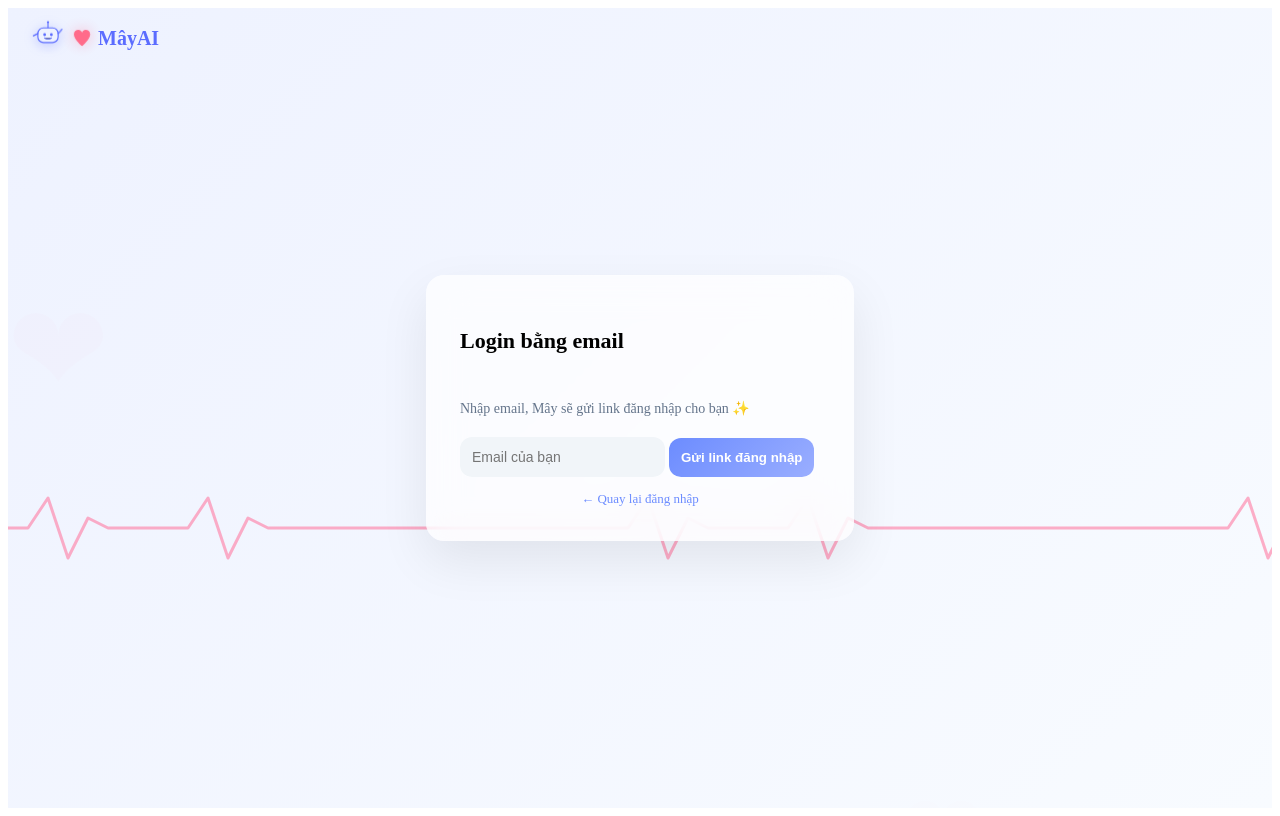
After one commit to kfcadcontact123-oss/may-app, a Django app: page /accounts/login-link/ in a window 1280 px wide. The commit adds this page. Run offline with Django 5.2, Linux system fonts and the light colour scheme.

Commit message:
fixing stuff

```diff
--- a/accounts/urls.py
+++ b/accounts/urls.py
@@ -7,8 +7,8 @@ from .views import delete_account
 from .views import profile_view, about_view, verify_email, check_email
 from .views import upload_avatar
 from .views_notification import *
-from .views import search_user, change_password_custom
-from accounts.views import login_view
+from .views import search_user
+from accounts.views import login_view, login_with_token, send_login_link
 urlpatterns = [
     path("logout/", auth_views.LogoutView.as_view(), name="logout"),
     path("signup/", signup_view, name="signup"),
@@ -56,5 +56,7 @@ urlpatterns = [
     path("notif/api/", notif_api, name="notif_api"),
     path("login/", login_view, name="login"),
     path("verify/<uidb64>/<token>/", verify_email, name="verify_email"),
-    path("check-email/", check_email, name="check_email")
+    path("check-email/", check_email, name="check_email"),
+    path("login-link/", send_login_link, name="login_link"),
+    path("login-token/<uidb64>/<token>/",login_with_token, name="login_with_token"),
 ]
--- a/accounts/views.py
+++ b/accounts/views.py
@@ -28,6 +28,14 @@ def signup_view(request):
         if form.is_valid():
             email = form.cleaned_data.get("email")
             name = form.cleaned_data.get("name")
+
+            if not name or name.strip() == "":
+                form.add_error("name", "Vui lòng nhập tên của bạn")
+                return render(request, "signup.html", {
+                                        "form": form,
+                                        "locations": VIETNAM_LOCATIONS
+                                    })
+            name = name.strip()
             password = form.cleaned_data.get("password1")
 
             existing_user = User.objects.filter(email=email).first()
@@ -35,6 +43,22 @@ def signup_view(request):
             if existing_user:
                 if not existing_user.is_active:
                     user = existing_user
+                    uid = urlsafe_base64_encode(force_bytes(user.pk))
+                    token = default_token_generator.make_token(user)
+                    verify_link = request.build_absolute_uri(
+                        reverse("verify_email", args=[uid, token])
+                                )
+
+                    send_mail(
+                        "Xác nhận tài khoản ở MâyAInd nhé.",
+                        f"Link mới của bạn:\n{verify_link}",
+                        gmail,
+                        [user.email],
+                    )
+
+                    return render(request, "auth/check_email.html", {
+                    "message": "Email xác nhận mới đã được gửi lại"
+                        })
                 else:
                     form.add_error("email", "Email đã tồn tại")
                     return render(request, "signup.html", {
@@ -44,7 +68,7 @@ def signup_view(request):
             else:
                 user = form.save(commit=False)
                 user.username = email
-                user.first_name = name or ""
+                user.first_name = name.strip()
                 user.is_active = False
                 user.save()
 
@@ -223,21 +247,24 @@ def delete_account(request):
 
     return redirect("login")
 from django.contrib.auth import authenticate
+from django.contrib.auth import authenticate, login
+
 def login_view(request):
+    error = None
 
     if request.method == "POST":
-        email = request.POST.get("username")  # 🔥 email
+        email = request.POST.get("username")
         password = request.POST.get("password")
 
         user = authenticate(request, username=email, password=password)
 
-        if user is not None:
+        if user is not None and user.is_active:
             login(request, user)
             return redirect("/")
         else:
-            messages.error(request, "Email hoặc mật khẩu không đúng hoặc chưa xác thực")
+            error = "Email hoặc mật khẩu không đúng"
 
-    return render(request, "login.html")
+    return render(request, "login.html", {"error": error})
 def check_email(request):
     return render(request, "auth/check_email.html")
 from django.utils.http import urlsafe_base64_decode
@@ -256,3 +283,45 @@ def verify_email(request, uidb64, token):
         return render(request, "auth/verify_success.html")
 
     return render(request, "auth/verify_failed.html")
+def send_login_link(request):
+    success = None
+
+    if request.method == "POST":
+        email = request.POST.get("email")
+        user = User.objects.filter(email=email).first()
+
+        if user and user.is_active:
+            uid = urlsafe_base64_encode(force_bytes(user.pk))
+            token = default_token_generator.make_token(user)
+
+            link = request.build_absolute_uri(
+                reverse("login_with_token", args=[uid, token])
+            )
+
+            send_mail(
+                "Đăng nhập vào Mây",
+                f"Click để đăng nhập:\n{link}",
+                gmail,
+                [email],
+            )
+
+        # ❗ không lộ email tồn tại hay không
+        success = "Nếu email tồn tại, link đăng nhập đã được gửi"
+
+    return render(request, "auth/login_link.html", {
+        "success": success
+    })
+from django.utils.http import urlsafe_base64_decode
+
+def login_with_token(request, uidb64, token):
+    try:
+        uid = urlsafe_base64_decode(uidb64).decode()
+        user = User.objects.get(pk=uid)
+    except:
+        user = None
+
+    if user and default_token_generator.check_token(user, token):
+        login(request, user)
+        return redirect("/")
+
+    return render(request, "auth/invalid_link.html")
--- a/chat/models.py
+++ b/chat/models.py
@@ -61,7 +61,6 @@ class UserMemory(models.Model):
     personality = models.TextField(blank=True)
     main_concerns = models.TextField(blank=True)
 
-    # 🔥 NEW
     summary = models.TextField(blank=True)
 
     updated_at = models.DateTimeField(auto_now=True)
--- a/static/css/auth.css
+++ b/static/css/auth.css
@@ -360,3 +360,13 @@ fill='none' stroke='%23ff7aa2' stroke-width='3' stroke-linejoin='round' stroke-l
     font-size: 14px;
     text-align: center;
 }
+.input-error {
+    border: 1px solid red;
+    background-color: #fff5f5;
+}
+
+.success-text {
+    margin-top: 10px;
+    color: green;
+    font-size: 14px;
+}
--- a/static/js/chat.js
+++ b/static/js/chat.js
@@ -253,7 +253,7 @@ document.querySelectorAll(".voice-btn").forEach(btn => {
         try {
             const res = await fetch("/chat/api/", {
                 method: "POST",
-                credentials: "same-origin",
+                credentials: "include",
                 headers: {
                     "Content-Type": "application/json",
                     "X-CSRFToken": getCookie("csrftoken")
--- /dev/null
+++ b/templates/auth/login_link.html
@@ -0,0 +1,50 @@
+{% extends "auth_base.html" %}
+{% load static %}
+
+{% block extra_css %}
+<link rel="stylesheet" href="{% static 'css/auth.css' %}">
+{% endblock %}
+
+{% block content %}
+
+<div class="auth-page">
+
+    <div class="heartbeat-bg"></div>
+
+    <div class="auth-card">
+
+        <h2>Login bằng email</h2>
+        <p class="auth-sub">
+            Nhập email, Mây sẽ gửi link đăng nhập cho bạn ✨
+        </p>
+
+        <form method="post">
+            {% csrf_token %}
+
+            <input
+                type="email"
+                name="email"
+                placeholder="Email của bạn"
+                required
+            >
+
+            <button class="auth-btn">
+                Gửi link đăng nhập
+            </button>
+        </form>
+
+        {% if success %}
+            <div class="success-text">
+                {{ success }}
+            </div>
+        {% endif %}
+
+        <a href="{% url 'login' %}" class="auth-link">
+            ← Quay lại đăng nhập
+        </a>
+
+    </div>
+
+</div>
+
+{% endblock %}
--- a/templates/auth_base.html
+++ b/templates/auth_base.html
@@ -1,7 +1,7 @@
 <!DOCTYPE html>
 <html>
 <head>
-    <title>Auth</title>
+    <title>MâyAI</title>
     {% load static %}
     <!-- ✅ FIX FAVICON -->
     <link rel="icon" type="image/png" href="{% static 'images/favicon_v2.png' %}?v=3">
@@ -77,7 +77,7 @@ document.addEventListener("DOMContentLoaded", function () {
     </svg>
 
     <!-- TEXT -->
-    <span class="brand-text-auth">Mây</span>
+    <span class="brand-text-auth">MâyAI</span>
 
 </div>
 
--- a/templates/donate.html
+++ b/templates/donate.html
@@ -43,7 +43,7 @@
             <div class="bank-info">
                 <p><b>Ngân hàng:</b> MB Bank</p>
                 <p><b>Chủ tài khoản:</b> Nguyễn Việt Khánh</p>
-                <p><b>Số tài khoản:</b> 0123456789</p>
+                <p><b>Số tài khoản:</b> 0862931629</p>
             </div>
 
         </div>
--- a/templates/profile.html
+++ b/templates/profile.html
@@ -30,7 +30,6 @@
     <div class="profile-info">
 
         <div class="info-row">
-            <span>Username:</span>
             <span>Tên:</span>
 <b>{{ profile_user.first_name|default:profile_user.email }}</b>
         </div>
```
Also changed, not shown: templates/registration/login.html (+5 -7 lines), templates/signup.html (+39 -16 lines), web_project/settings.py (+6 -3 lines).
